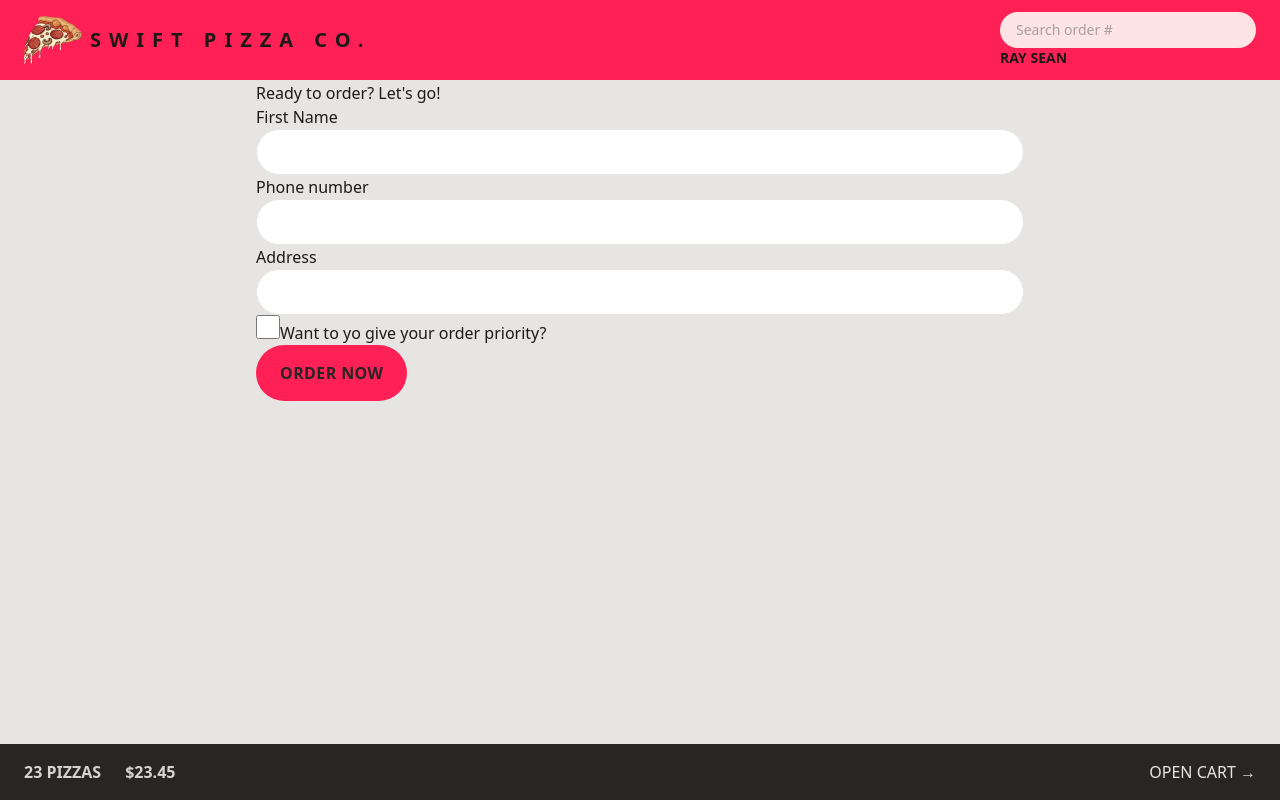
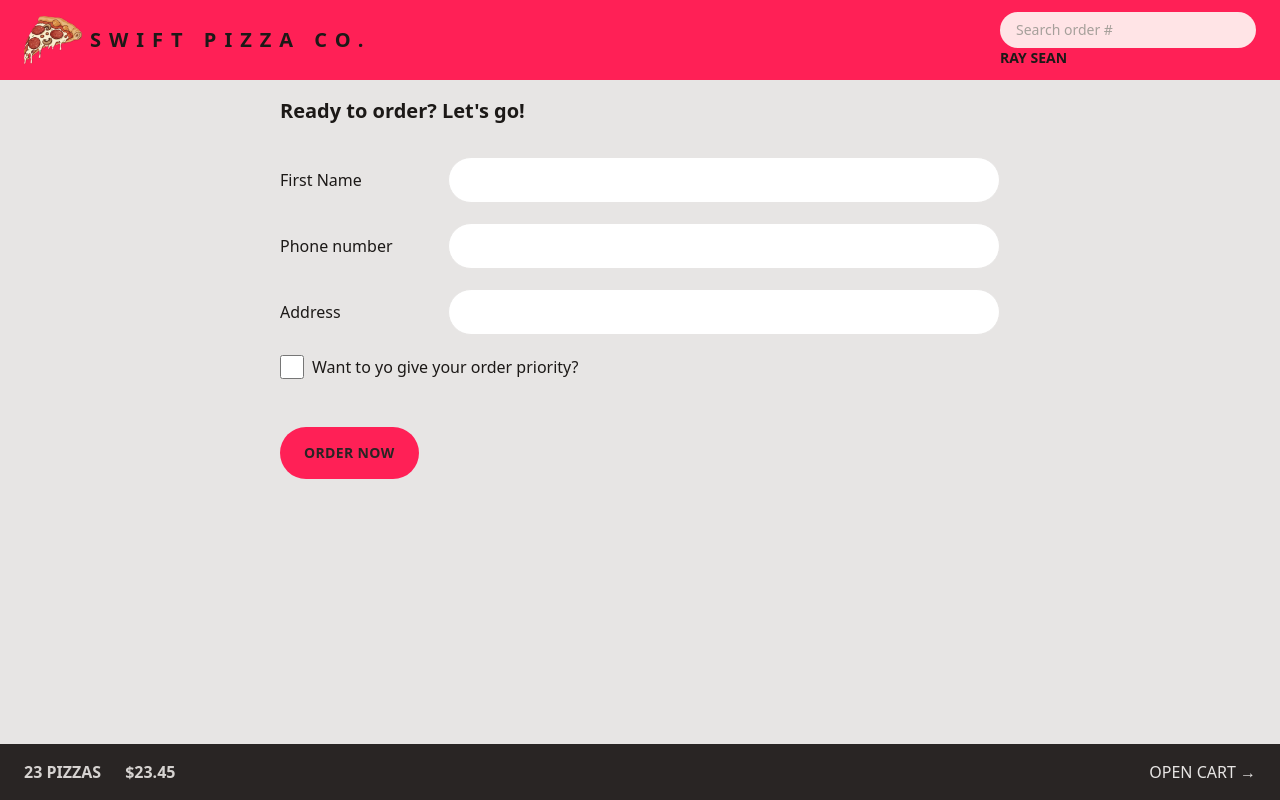
Before and after one commit to enochrx/fast-pizza-app, a React (Vite) app: page /order/new in a window 1280 px wide. Built offline with nearby package versions, Linux system fonts and the light colour scheme.

Commit message:
styled the form and cart

```diff
--- a/src/features/cart/Cart.jsx
+++ b/src/features/cart/Cart.jsx
@@ -44,7 +44,7 @@ function Cart() {
         <Button to="/order/new" type="primary">
           Order pizzas
         </Button>
-        <button>Clear cart</button>
+        <Button type="secondary">Clear cart</Button>
       </div>
     </div>
   );
--- a/src/features/cart/CartItem.jsx
+++ b/src/features/cart/CartItem.jsx
@@ -5,11 +5,11 @@ function CartItem({ item }) {
   const { pizzaId, name, quantity, totalPrice } = item;
 
   return (
-    <li className="py-3">
-      <p>
+    <li className="py-3 sm:flex sm:items-center sm:justify-between">
+      <p className="mb-1 sm:mb-0">
         {quantity}&times; {name}
       </p>
-      <div className="flex items-center justify-between">
+      <div className="flex items-center justify-between sm:gap-6">
         <p>{formatCurrency(totalPrice)}</p>
         <Button type="small">Delete</Button>
       </div>
--- a/src/features/order/CreateOrder.jsx
+++ b/src/features/order/CreateOrder.jsx
@@ -42,32 +42,41 @@ function CreateOrder() {
   const cart = fakeCart;
 
   return (
-    <div>
-      <h2>Ready to order? Let's go!</h2>
+    <div className="px-6 py-4">
+      <h2 className="mb-8 text-xl font-semibold">Ready to order? Let's go!</h2>
 
       {/* <Form method="POST" action="/order/new"> */}
       <Form method="POST">
-        <div>
-          <label>First Name</label>
-          <input className="input" type="text" name="customer" required />
+        <div className="mb-5 flex flex-col gap-2 sm:flex-row sm:items-center">
+          <label className="sm:basis-40">First Name</label>
+          <input className="input grow" type="text" name="customer" required />
         </div>
 
-        <div>
-          <label>Phone number</label>
-          <div>
-            <input className="input" type="tel" name="phone" required />
-          </div>
-          {formErrors?.phone && <p>{formErrors.phone}</p>}
-        </div>
-
-        <div>
-          <label>Address</label>
-          <div>
-            <input className="input" type="text" name="address" required />
+        <div className="mb-5 flex flex-col gap-2 sm:flex-row sm:items-center">
+          <label className="sm:basis-40">Phone number</label>
+          <div className="grow">
+            <input className="input w-full" type="tel" name="phone" required />
+            {formErrors?.phone && (
+              <p className="mt-2 rounded-md bg-red-100 p-2 text-xs text-red-700">
+                {formErrors.phone}
+              </p>
+            )}
           </div>
         </div>
 
-        <div>
+        <div className="mb-5 flex flex-col gap-2 sm:flex-row sm:items-center">
+          <label className="sm:basis-40">Address</label>
+          <div className="grow">
+            <input
+              className="input w-full"
+              type="text"
+              name="address"
+              required
+            />
+          </div>
+        </div>
+
+        <div className="mb-12 flex items-center gap-2">
           <input
             type="checkbox"
             name="priority"
@@ -76,7 +85,9 @@ function CreateOrder() {
             // value={withPriority}
             // onChange={(e) => setWithPriority(e.target.checked)}
           />
-          <label htmlFor="priority">Want to yo give your order priority?</label>
+          <label className="font-medium" htmlFor="priority">
+            Want to yo give your order priority?
+          </label>
         </div>
 
         <div>
@@ -104,7 +115,8 @@ export async function action({ request }) {
 
   const errors = {};
   if (!isValidPhone(order.phone))
-    errors.phone = "Please give us a valid phone number to contact you";
+    errors.phone =
+      "Please give us a valid phone number to contact you for doorstep delivery";
 
   if (Object.keys(errors).length > 0) return errors;
 
--- a/src/features/order/Order.jsx
+++ b/src/features/order/Order.jsx
@@ -7,6 +7,7 @@ import {
   formatCurrency,
   formatDate,
 } from "../../utilities/helpers";
+import OrderItem from "./OrderItem";
 
 // const order = {
 //   id: "ABCDEF",
@@ -60,29 +61,51 @@ function Order() {
   const deliveryIn = calcMinutesLeft(estimatedDelivery);
 
   return (
-    <div>
-      <div>
-        <h2>Status</h2>
+    <div className="space-y-8 px-4 py-6">
+      <div className="flex flex-wrap items-center justify-between gap-2">
+        <h2 className="text-xl font-medium">Order #{id} Status</h2>
 
-        <div>
-          {priority && <span>Priority</span>}
-          <span>{status} order</span>
+        <div className="space-x-2">
+          {priority && (
+            <span className="rounded-full bg-red-600 px-3 py-1 text-sm font-semibold tracking-wide text-red-50 uppercase">
+              Priority
+            </span>
+          )}
+          <span className="rounded-full bg-green-600 px-3 py-1 text-sm font-semibold tracking-wide text-green-50 uppercase">
+            {status} order
+          </span>
         </div>
       </div>
 
-      <div>
-        <p>
+      <div className="flex flex-wrap items-center justify-between gap-2 bg-stone-300 px-6 py-5">
+        <p className="font-medium">
           {deliveryIn >= 0
             ? `Only ${calcMinutesLeft(estimatedDelivery)} minutes left 😃`
             : "Order should have arrived"}
         </p>
-        <p>(Estimated delivery: {formatDate(estimatedDelivery)})</p>
+        <p className="text-xs text-stone-500">
+          (Estimated delivery: {formatDate(estimatedDelivery)})
+        </p>
       </div>
 
-      <div>
-        <p>Price pizza: {formatCurrency(orderPrice)}</p>
-        {priority && <p>Price priority: {formatCurrency(priorityPrice)}</p>}
-        <p>To pay on delivery: {formatCurrency(orderPrice + priorityPrice)}</p>
+      <ul className="divide-y divide-stone-300 border-t border-b border-stone-300">
+        {cart.map((item) => (
+          <OrderItem key={item.pizzaId} item={item} />
+        ))}
+      </ul>
+
+      <div className="space-y-2 bg-stone-300 px-6 py-5">
+        <p className="text-sm font-medium text-stone-600">
+          Price pizza: {formatCurrency(orderPrice)}
+        </p>
+        {priority && (
+          <p className="text-sm font-medium text-stone-600">
+            Price priority: {formatCurrency(priorityPrice)}
+          </p>
+        )}
+        <p className="font-bold">
+          To pay on delivery: {formatCurrency(orderPrice + priorityPrice)}
+        </p>
       </div>
     </div>
   );
--- a/src/features/order/OrderItem.jsx
+++ b/src/features/order/OrderItem.jsx
@@ -4,12 +4,12 @@ function OrderItem({ item, isLoadingIngredients, ingredients }) {
   const { quantity, name, totalPrice } = item;
 
   return (
-    <li>
-      <div>
+    <li className="py-3">
+      <div className="flex items-center justify-between text-sm">
         <p>
-          <span>{quantity}&times;</span> {name}
+          <span className="font-bold">{quantity}&times;</span> {name}
         </p>
-        <p>{formatCurrency(totalPrice)}</p>
+        <p className="font-bold">{formatCurrency(totalPrice)}</p>
       </div>
     </li>
   );
--- a/src/index.css
+++ b/src/index.css
@@ -2,7 +2,7 @@
 
 @layer components {
   .input {
-    @apply w-full rounded-full border border-stone-200 bg-white px-4 py-2 text-sm transition-all duration-300 placeholder:text-stone-400 focus:ring focus:ring-rose-400 focus:outline-none md:px-6 md:py-3;
+    @apply rounded-full border border-stone-200 bg-white px-4 py-2 text-sm transition-all duration-300 placeholder:text-stone-400 focus:ring focus:ring-rose-400 focus:outline-none md:px-6 md:py-3;
   }
   /* https://dev.to/afif/i-made-100-css-loaders-for-your-next-project-4eje */
   .loader {
--- a/src/ui/Button.jsx
+++ b/src/ui/Button.jsx
@@ -2,11 +2,13 @@ import { Link } from "react-router-dom";
 
 const Button = ({ children, disabled, to, type, opacity }) => {
   const base =
-    "transition-color inline-block rounded-full bg-rose-500  font-semibold tracking-wide text-stone-800 uppercase duration-300 hover:bg-rose-400 focus:ring focus:ring-rose-400 focus:ring-offset-2 focus:outline-none disabled:cursor-not-allowed ";
+    "transition-color text-sm inline-block rounded-full bg-rose-500  font-semibold tracking-wide text-stone-800 uppercase duration-300 hover:bg-rose-400 focus:ring focus:ring-rose-400 focus:ring-offset-2 focus:outline-none disabled:cursor-not-allowed ";
 
   const styles = {
     primary: base + " px-4 py-3 md:px-6 md:py-4",
     small: base + ` px-4 py-2 text-xs md:px-5 md:py-2.5 ${opacity}`,
+    secondary:
+      "transition-color text-sm inline-block rounded-full border-2 border-stone-400 bg-transparent font-semibold tracking-wide text-stone-500 uppercase duration-300 hover:bg-stone-300 hover:text-stone-800 focus:ring focus:text-stone-800 focus:ring-stone-200 focus:ring-offset-2 focus:outline-none disabled:cursor-not-allowed px-4 py-2.5 md:px-6 md:py-3.5",
   };
 
   if (to)
```
